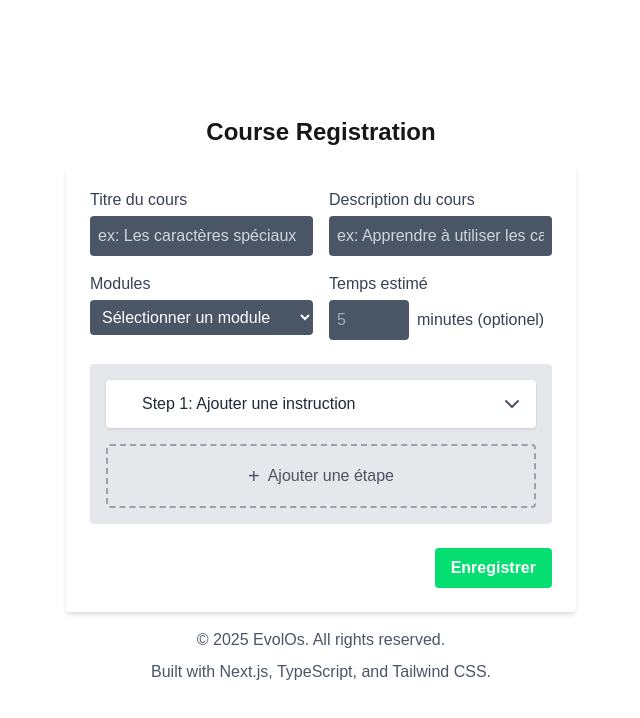
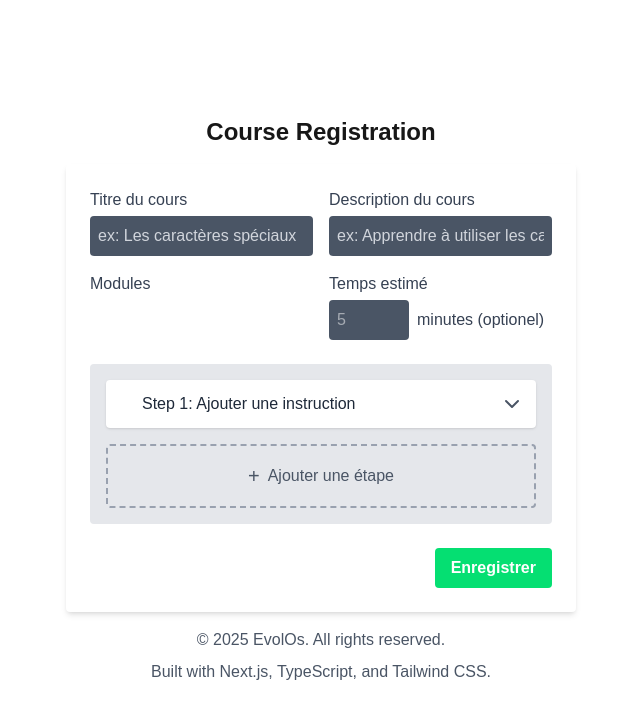
Before and after one commit to EvolOsEIP/administrator_page, a Next.js app: page / in a window 1280 px wide. Shown: the top 718 px of the page, without its empty margins (319-959 px from the left). Built offline with nearby package versions, Linux system fonts and the light colour scheme.

Commit message:
[UPDATE] Removed the module selection in the courseHeader

```diff
--- a/src/app/components/CourseHeader.tsx
+++ b/src/app/components/CourseHeader.tsx
@@ -7,7 +7,7 @@ const CourseHeader = ({
   description,
   setDescription,
   module,
-  setModule,
+  //setModule,
   duration,
   setDuration
 }) => {
@@ -37,16 +37,17 @@ const CourseHeader = ({
       </div>
       <div>
         <label htmlFor="module" className="block text-gray-700 font-medium mb-1">Modules</label>
-        <select
-          id="module"
-          className="w-full p-2 rounded bg-gray-600 text-white"
-          value={module}
-          onChange={(e) => setModule(e.target.value)}
-        >
-          <option value="">Sélectionner un module</option>
-          <option value="module1">Module 1</option>
-          <option value="module2">Module 2</option>
-        </select>
+        {//    <select
+    //     id="module"
+    //      className="w-full p-2 rounded bg-gray-600 text-white"
+    //      value={module}
+    //      //onChange={(e) => setModule(e.target.value)}
+    ////    >
+    //      <option value="">Sélectionner un module</option>
+    //      <option value="module1">Module 1</option>
+    //      <option value="module2">Module 2</option>
+    //    </select>
+        }
       </div>
       <div>
         <label htmlFor="duration" className="block text-gray-700 font-medium mb-1">Temps estimé</label>
```
